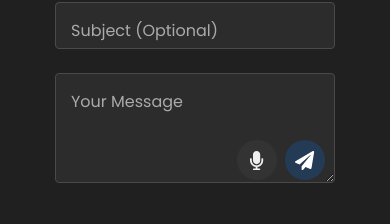
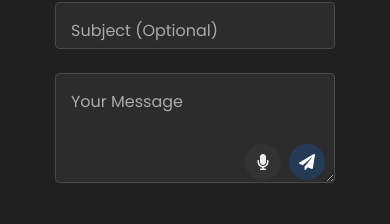
Before and after one commit to eniolatalabi/talabi-portfolio, a React (Create React App) app: page / in a window 390 px wide. Shown: the part 4847-5071 px from the top of the page. Built offline with nearby package versions, Linux system fonts and the light colour scheme.

Commit message:
control-btn resized

```diff
--- a/src/Components/Contact.css
+++ b/src/Components/Contact.css
@@ -386,11 +386,11 @@
     justify-content: center;
   }
 
-  /* .control-btn {
-    width: 33px;
-    height: 33px;
-    font-size: 0.9rem;
-  } */
+  .control-btn {
+    width: 36px;
+    height: 36px;
+    font-size: 1rem;
+  }
 }
 
 
```
